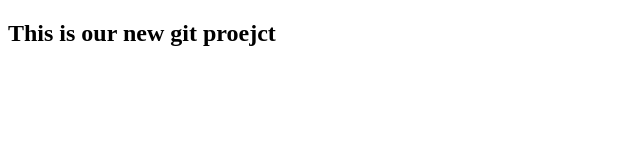
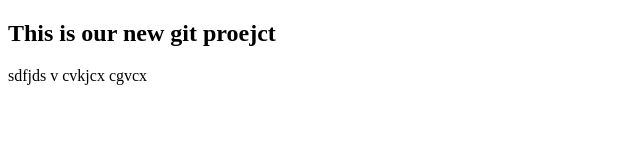
Before and after one commit to themexbd/newproject, a plain HTML site: page index.html in a window 1280 px wide. Shown: the whole page, without its empty margins (0-640 px from the left). Drawn offline with Linux system fonts and the light colour scheme.

Commit message:
Update index.html

```diff
--- a/index.html
+++ b/index.html
@@ -7,5 +7,6 @@
 </head>
 <body>
     <h2>This is our new git proejct</h2>
+    <p>sdfjds v cvkjcx cgvcx </p>
 </body>
 </html>
```
